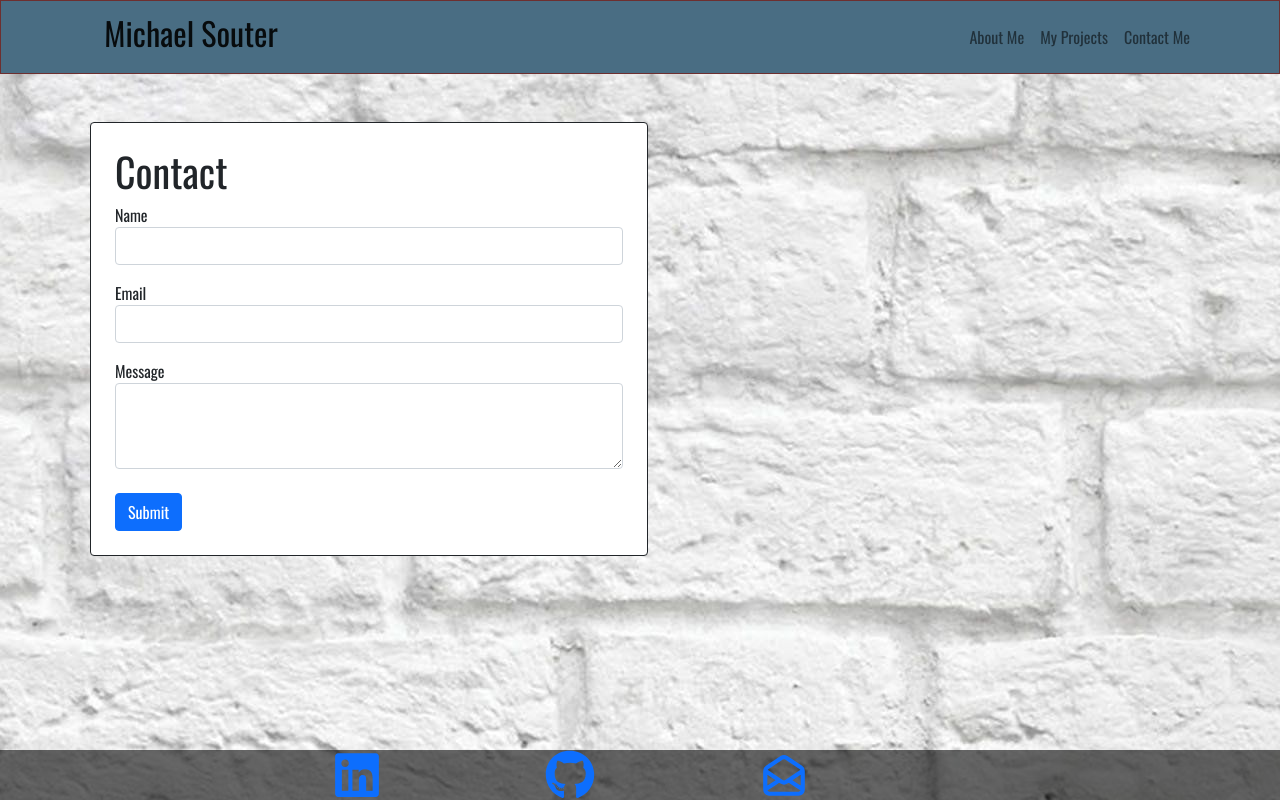
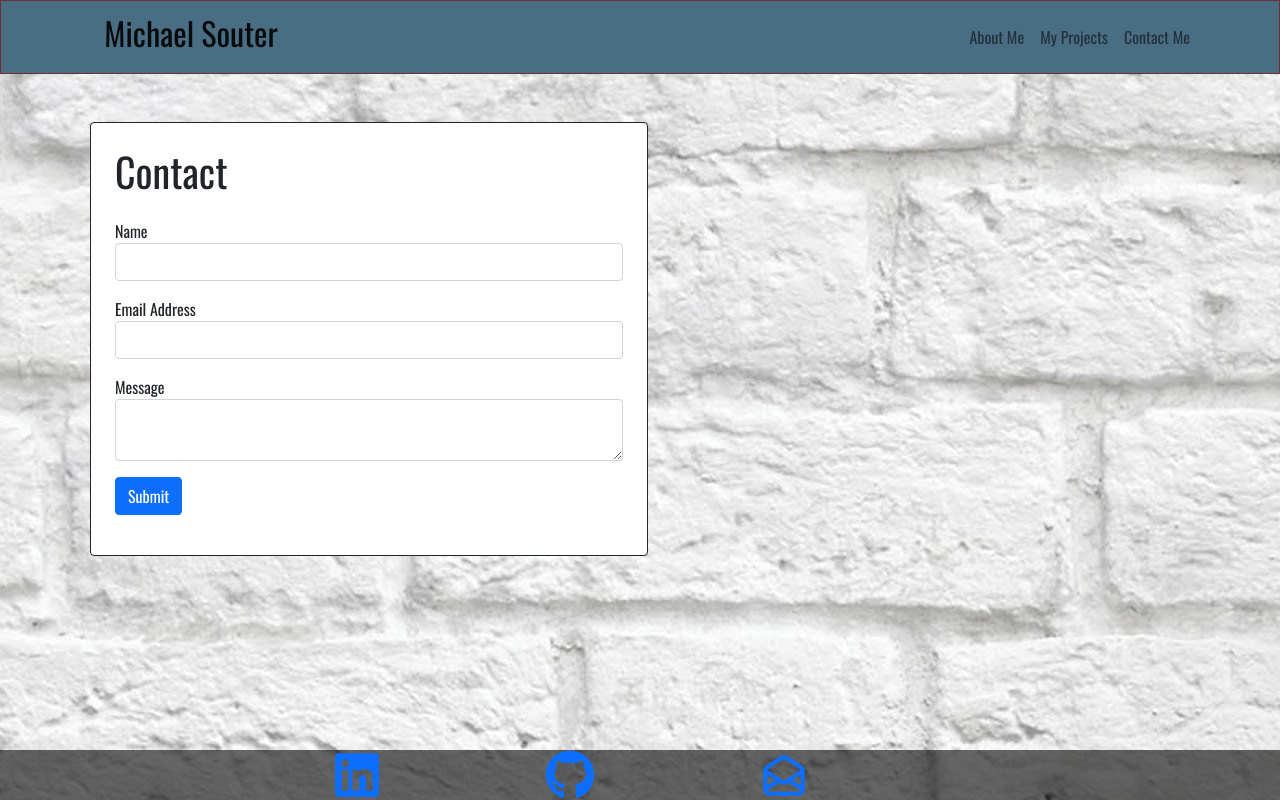
Before and after one commit to lelandcypress/full_stack_profile, a React (Create React App) app: page /contact in a window 1280 px wide. Built offline with nearby package versions, Linux system fonts and the light colour scheme.

Commit message:
contact form transmitting to my email now

```diff
--- a/package.json
+++ b/package.json
@@ -4,6 +4,7 @@
   "private": true,
   "homepage": "https://lelandcypress.github.io/full_stack_profile/",
   "dependencies": {
+    "@formspree/react": "^2.2.4",
     "@testing-library/jest-dom": "^5.14.1",
     "@testing-library/react": "^11.2.7",
     "@testing-library/user-event": "^12.8.3",
--- a/src/pages/Contact.js
+++ b/src/pages/Contact.js
@@ -1,42 +1,14 @@
-import React, { useState } from "react";
+import React from "react";
 import "./Contact.css";
-import { validateEmail } from "../components/utils/helper";
+import { useForm, ValidationError } from "@formspree/react";
+import Container from "react-bootstrap/Container";
 
-function Contact() {
-  const [name, setName] = useState("");
-  const [email, setEmail] = useState("");
-  const [message, setMessage] = useState("");
-  const [errorMessage, setErrorMessage] = useState("");
+import Card from "react-bootstrap/Card";
 
-  const handleInputChange = (e) => {
-    const { target } = e;
-    const inputType = target.name;
-    const inputValue = target.value;
+/*function Contact() {
 
-    if (inputType === "name") {
-      setName(inputValue);
-    } else if (inputType === "email") {
-      setEmail(inputValue);
-    } else {
-      setMessage(inputValue);
-    }
-  };
 
-  const handleFormSubmit = (e) => {
-    // Preventing the default behavior of the form submit (which is to refresh the page)
-    e.preventDefault();
 
-    if (!validateEmail(email)) {
-      setErrorMessage("Please enter valid email address");
-      // We want to exit out of this code block if something is wrong so that the user can correct it
-      return;
-      // Then we check to see if the password is not valid. If so, we set an error message regarding the password.
-    }
-
-    setName("");
-    setEmail("");
-    setMessage("");
-  };
 
   return (
     <div className="container">
@@ -44,7 +16,11 @@ function Contact() {
         <div>
           <h1>Contact</h1>
         </div>
-        <form onSubmit={handleFormSubmit}>
+        <form
+          onSubmit={handleFormSubmit}
+          action="https://formspree.io/f/xleaydnk"
+          method="POST"
+        >
           <div className="form-group">
             <label>Name</label>
             <input
@@ -80,21 +56,71 @@ function Contact() {
               required
             />
           </div>
+
+        </form>
+
+      </div>
+    </div>
+  );
+}
+export default Contact;*/
+
+function Contact() {
+  const [state, handleSubmit] = useForm("xleaydnk");
+  if (state.succeeded) {
+    return <p>Thank you for reaching out!</p>;
+  }
+  return (
+    <Container>
+      <Card className="responsive-width mx-2 p-4 my-5 border border-dark">
+        <div>
+          <h1>Contact</h1>
+        </div>
+        <form onSubmit={handleSubmit}>
+          <div className="form-group">
+            <label className="mt-3">Name</label>
+            <input
+              className="form-control"
+              id="name"
+              type="text"
+              name="name"
+            ></input>
+          </div>
+          <div className="form-group">
+            <label className="mt-3" htmlFor="email">
+              Email Address
+            </label>
+            <input
+              className="form-control"
+              id="email"
+              type="email"
+              name="email"
+            />
+            <ValidationError
+              prefix="Email"
+              field="email"
+              errors={state.errors}
+            />
+          </div>
+          <div className="form-group">
+            <label className="mt-3">Message</label>
+            <textarea className="form-control" id="message" name="message" />
+            <ValidationError
+              prefix="Message"
+              field="message"
+              errors={state.errors}
+            />
+          </div>
           <button
-            className="btn btn-primary"
-            type="button"
-            onClick={handleFormSubmit}
+            className="btn btn-primary my-3"
+            type="submit"
+            disabled={state.submitting}
           >
             Submit
           </button>
         </form>
-        {errorMessage && (
-          <div>
-            <p className="error-text">{errorMessage}</p>
-          </div>
-        )}
-      </div>
-    </div>
+      </Card>
+    </Container>
   );
 }
 export default Contact;
```
Also changed, not shown: 1 other file (tests, documents, lock files or other folders).
